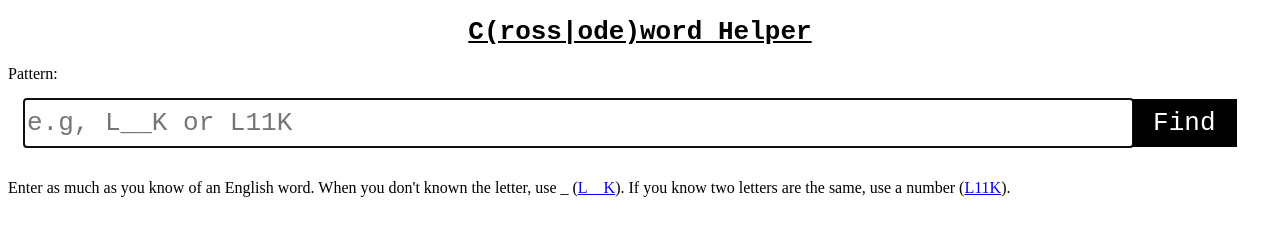
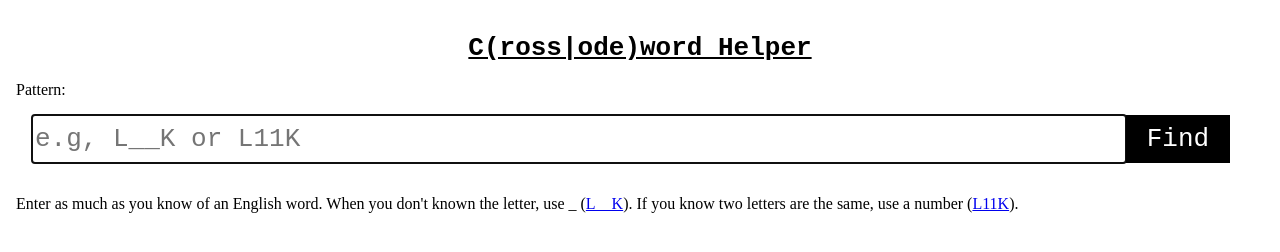
Before and after one commit to PaulKinlan/wordhelper, a website: page public/index.html in a window 1280 px wide. Drawn offline with Linux system fonts and the light colour scheme.

Commit message:
Margin auto - better centering on large screens.

```diff
--- a/public/index.html
+++ b/public/index.html
@@ -20,6 +20,15 @@
     content="A Crossword and Codeword helper. Helps you find all the words that match the letters you have.">
   <link rel="icon" type="image/png" href="/images/codeword-small.jpg">
   <style>
+
+    html {
+      margin: 1em;
+    }
+
+    body {
+      min-width: 640px;
+      margin: auto;
+    }
     h1 {
       font-family: monospace;
       text-align: center;
@@ -118,7 +127,7 @@
           results.classList.add('available');
           submit.classList.remove('waiting')
           submit.value = prevValue;
-        })
+        });
     }
 
     const submit = async (event) => {
--- a/public/sw.js
+++ b/public/sw.js
@@ -1,5 +1,5 @@
 /*
- Version: 0.0.4
+ Version: 0.0.5
 */
 
 self.addEventListener('install', e => {
```
